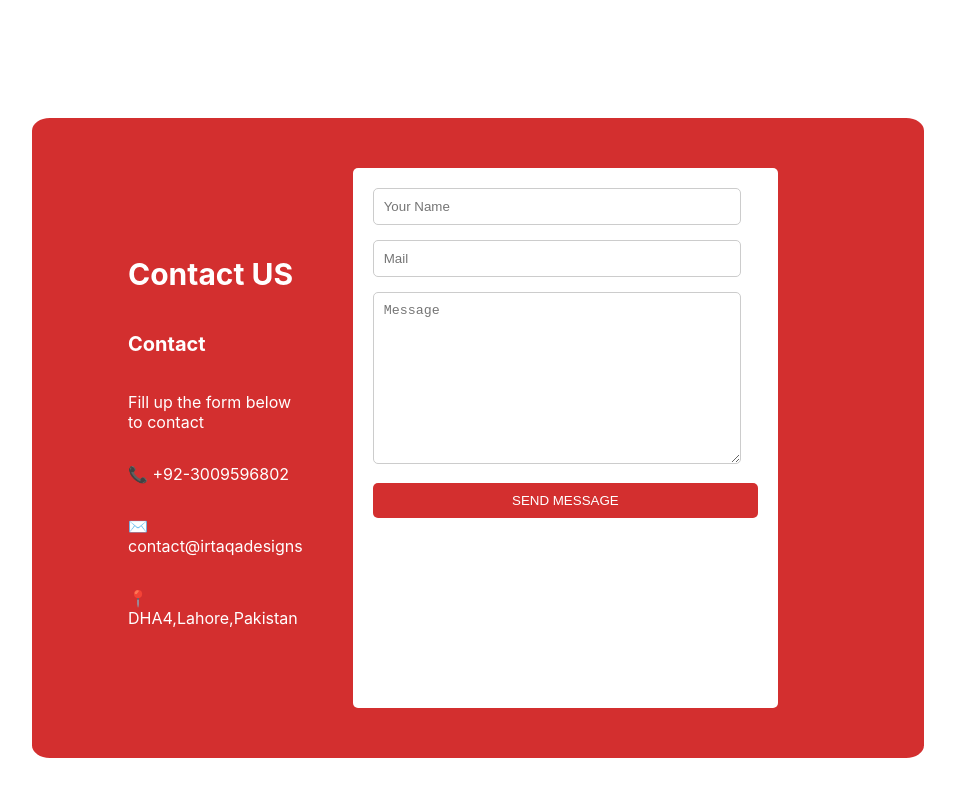
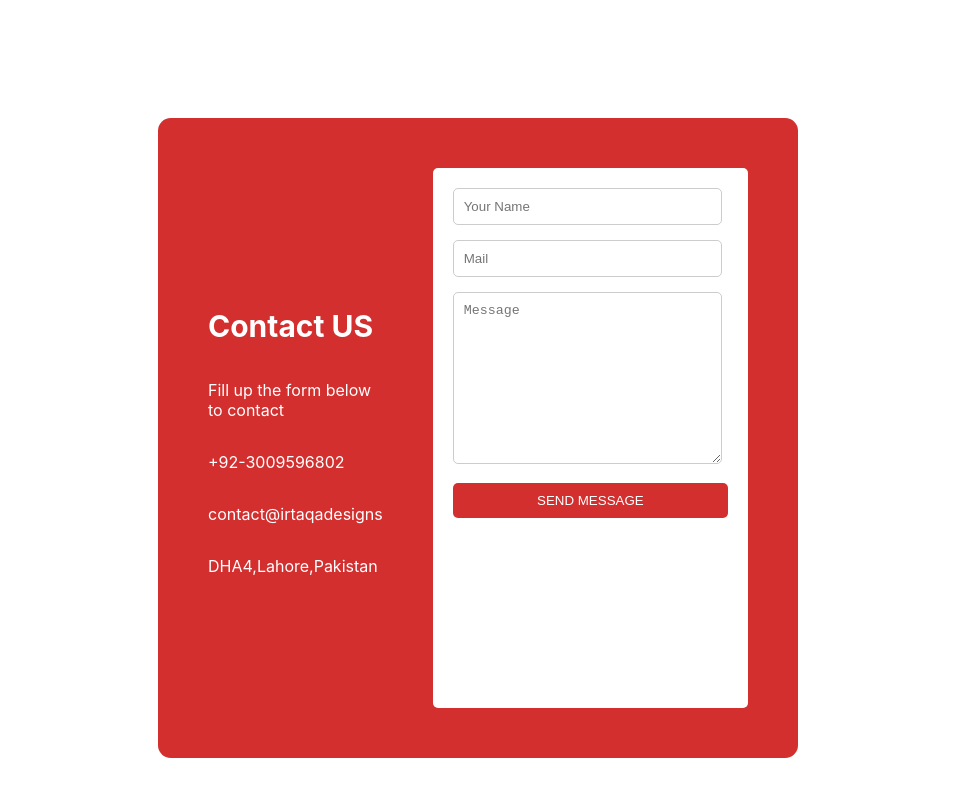
Before and after one commit to shahiryarverified/irtaqa-designs, a React (Create React App) app: page / in a window 1280 px wide. Shown: the part 5444-6240 px from the top of the page, without its empty margins (162-1117 px from the left). Built offline with nearby package versions, Linux system fonts and the light colour scheme.

Commit message:
Contact Us Section Updated

```diff
--- a/src/components/ContactUsSection/ContactUsSection.js
+++ b/src/components/ContactUsSection/ContactUsSection.js
@@ -7,11 +7,10 @@ function ContactUsSection() {
       <div className="contact-us-section-inner">
         <div className="contact-info">
           <h2>Contact US</h2>
-          <h3>Contact</h3>
           <p>Fill up the form below to contact</p>
-          <p className="phone-number">📞 +92-3009596802</p>
-          <p className="email">✉️ contact@irtaqadesigns</p>
-          <p className="address">📍 DHA4,Lahore,Pakistan</p>
+          <p className="phone-number">+92-3009596802</p>
+          <p className="email">contact@irtaqadesigns</p>
+          <p className="address">DHA4,Lahore,Pakistan</p>
           <div className="social-icons">
             {/* Icons would be inserted here, possibly using an icon library like Font Awesome */}
           </div>
--- a/src/components/ContactUsSection/style.css
+++ b/src/components/ContactUsSection/style.css
@@ -1,14 +1,12 @@
 .contact-us-section-inner {
     background-color: #D32F2F; /* Adjust the color to match the exact shade */
     color: white;
-    padding-left: 7.5%;
-    padding-right: 7.5%;
     border-radius: 2%;
     min-height: 600px;
-    max-width: 700px;
     display: flex;
     justify-content: flex-start;
     align-items: center;
+    max-width: 50%;
   }
 
   .contact-us-section {
@@ -28,9 +26,8 @@
     display: flex;
     flex-direction: column;
     align-items: flex-start;
+    padding-left: 50px;
     justify-content: flex-start;
-    min-height: 400px;
-    max-width: 300px;
   }
 
   .contact-info h3 {
--- a/src/components/Footer/style.css
+++ b/src/components/Footer/style.css
@@ -1,7 +1,5 @@
 .footer {
     display: flex;
-    justify-content: space-between;
-    align-items: center;
     padding: 20px;
     background-color: #f8f8f8;
     font-family: 'Arial', sans-serif;
```
